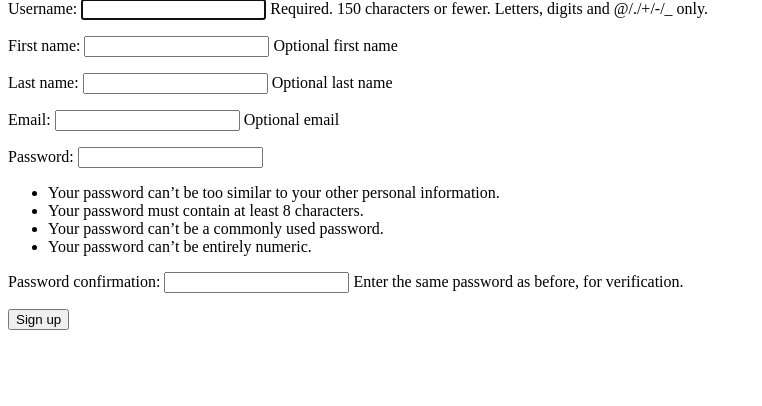
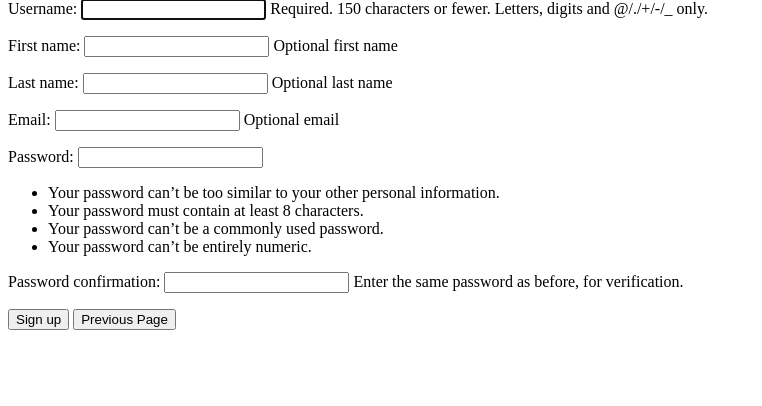
Before and after one commit to leterDieu/Domino, a Django app: page /users/signup/ in a window 1280 px wide. Shown: the part 68-474 px from the top of the page, without its empty margins (0-762 px from the left). Run offline with Django 5.2, Linux system fonts and the light colour scheme.

Commit message:
added "previous page" button (login and signup)

```diff
--- a/templates/registration/login.html
+++ b/templates/registration/login.html
@@ -15,7 +15,7 @@
   {% csrf_token %}
   {{ form.as_p }}
   <button type="submit">Log In</button>
-
+  <input type=button value="Previous Page" onClick="javascript:history.go(-1);">
 {% endblock %}
 
 </form>
--- a/templates/registration/signup.html
+++ b/templates/registration/signup.html
@@ -15,7 +15,7 @@
   {% csrf_token %}
   {{ form.as_p }}
   <button type="submit">Sign up</button>
-
+    <input type=button value="Previous Page" onClick="javascript:history.go(-1);">
 {% endblock %}
 
 </form>
```
